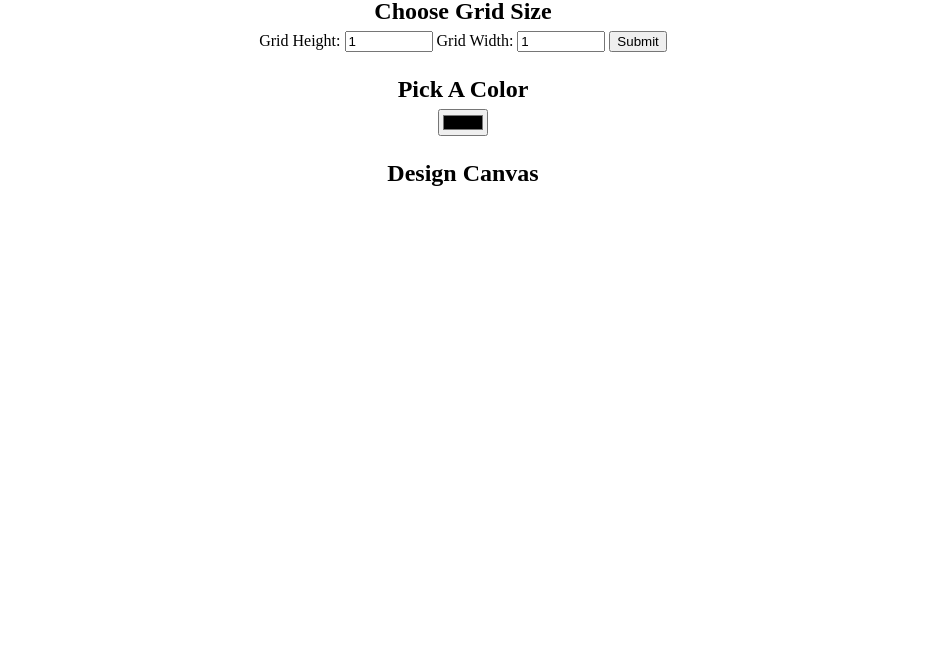
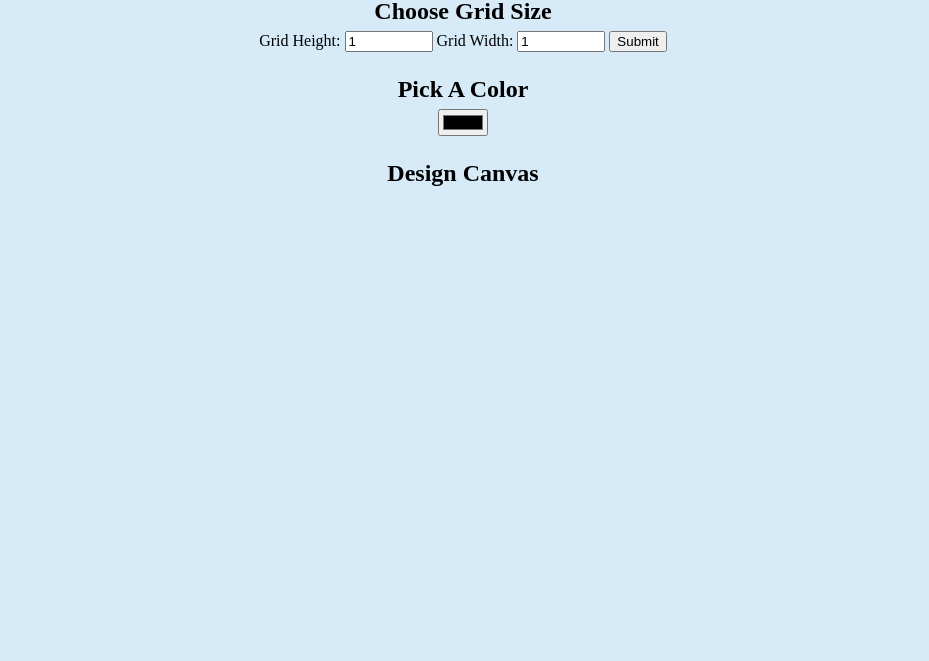
Before and after one commit to alexido19/Udacity-Project, a plain HTML site: page index.html in a window 1280 px wide. Shown: the part 139-800 px from the top of the page, without its empty margins (177-1106 px from the left). Drawn offline with nearby package versions, Linux system fonts and the light colour scheme.

Commit message:
Update styles.css

```diff
--- a/styles.css
+++ b/styles.css
@@ -1,5 +1,6 @@
 body {
     text-align: center;
+    background: #d6eaf8;
 }
 
 h1 {
```
